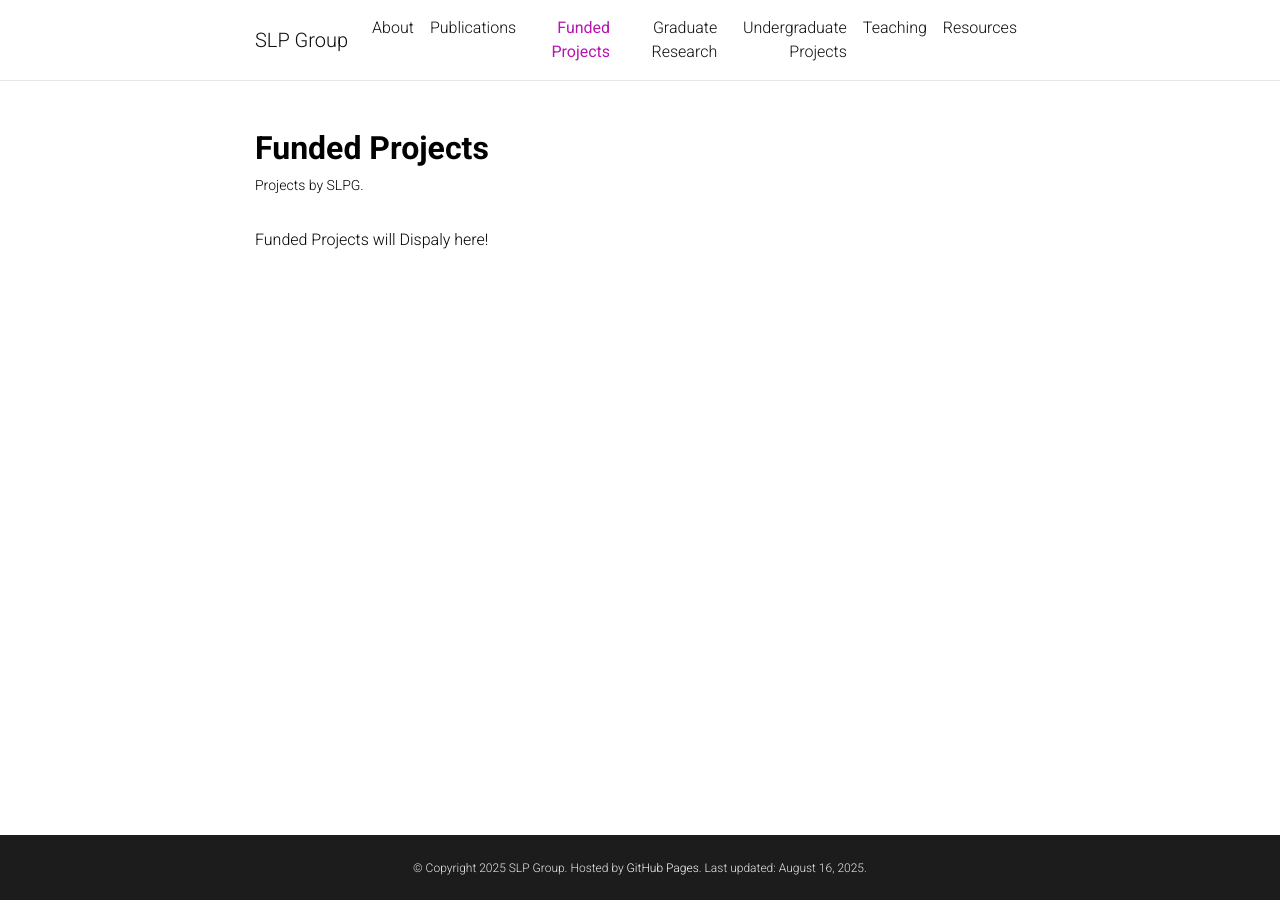
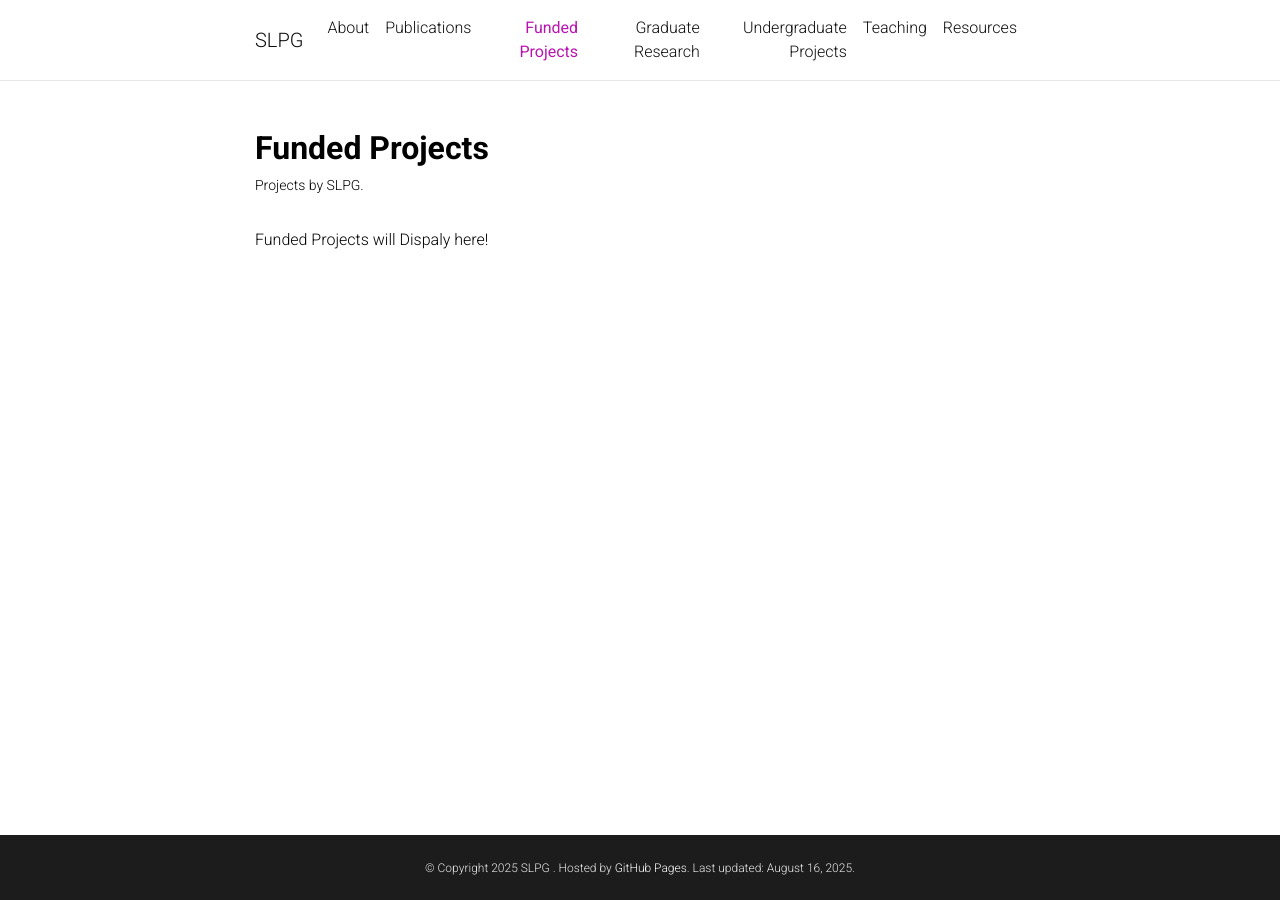
Before and after one commit to slpg-fjwu/slpg-fjwu.github.io, a Jekyll site: the page built from _pages/funded_projects.md, in a window 1280 px wide. Built offline with Jekyll 4.4.1, drawn with Linux system fonts in a browser that asks for light colours; comment, search, counter and statistics services are not loaded; a style sheet for code colours, icons or effects is not loaded.

Commit message:
_config.yml

```diff
--- a/_config.yml
+++ b/_config.yml
@@ -2,10 +2,10 @@
 # Site settings
 # -----------------------------------------------------------------------------
 
-title: SLP Group  # the website title (if blank, full name will be used instead)
-first_name: SLP
+title: SLPG  # the website title (if blank, full name will be used instead)
+first_name: SLPG
 middle_name:
-last_name: Group
+last_name:
 email: sadaf.abdulrauf@fjwu.edu.pk
 description: > # the ">" symbol means to ignore newlines until "footer_text:"
   Web page for Fatima Jinnah Women University Speech and Langauge Processing Group.
```
